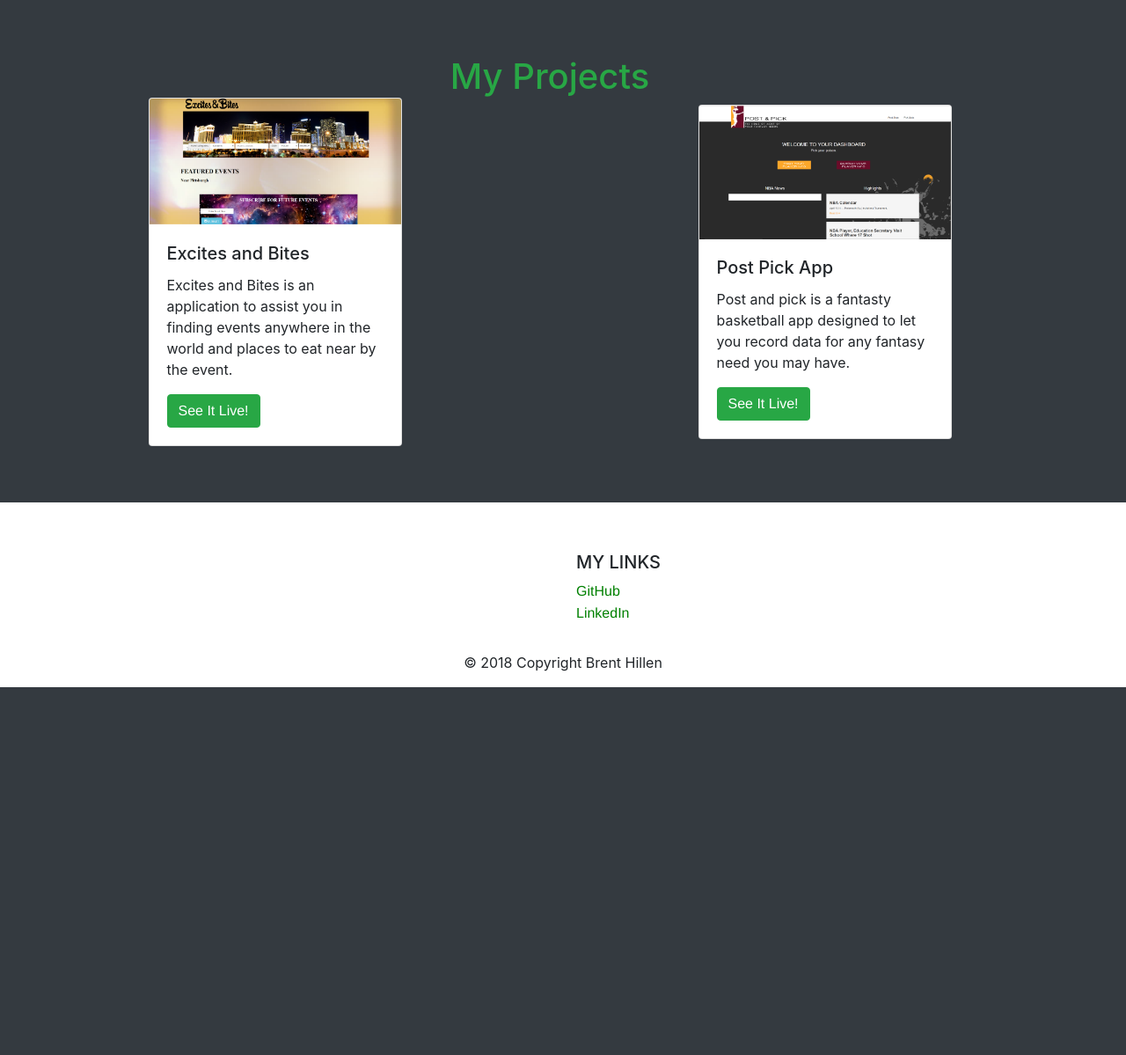
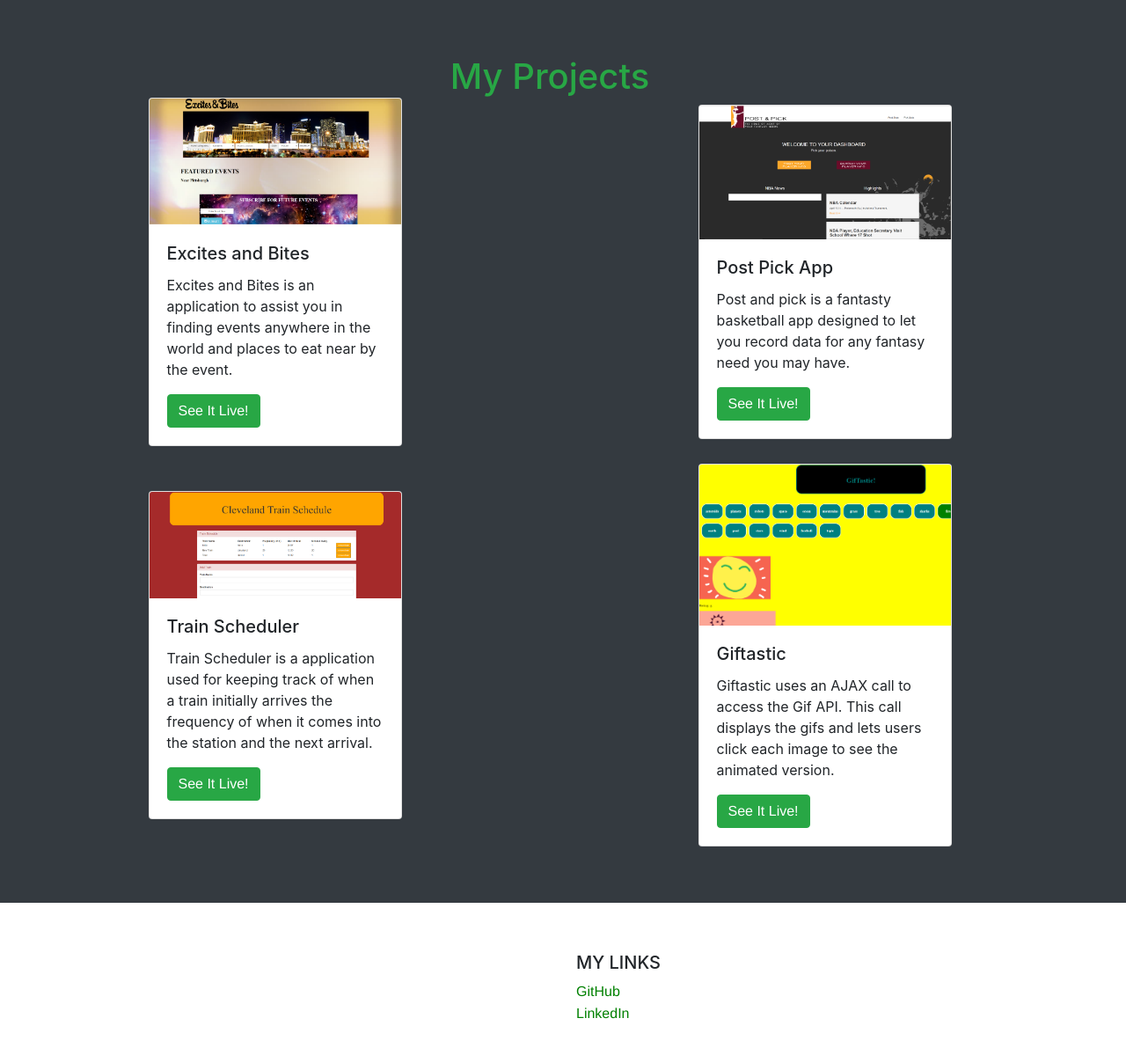
Before and after one commit to bhill7473/NewPortfolio, a PHP site: page /portfolio.html in a window 1280 px wide. Shown: the part 57-1256 px from the top of the page at 88% size. Before the commit the page ends 838 px from the top, so only its background shows below. Run offline with PHP 8.4, Linux system fonts and the light colour scheme.

Commit message:
finish updates

```diff
--- a/assets/css/style.css
+++ b/assets/css/style.css
@@ -22,3 +22,6 @@ form{
 .links:hover{
     color:green;
 }
+#secondRow{
+    margin-top:20px;
+}
--- a/portfolio.html
+++ b/portfolio.html
@@ -52,6 +52,26 @@
                       <p class="card-text">Post and pick is a fantasty basketball app
                             designed to let you record data for any fantasy need you may have.</p>
                       <a href="https://postpick-app.herokuapp.com/" class="btn btn-success">See It Live!</a>
+                    </div>
+            </div>
+
+          </div>
+          <div id="secondRow" class="row col-lg-12">
+
+            <div class="card" style="width: 18rem;">
+                    <img class="card-img-top" src="assets/images/train.png" alt="Card image cap">
+                    <div class="card-body">
+                      <h5 class="card-title">Train Scheduler</h5>
+                      <p class="card-text">Train Scheduler is a application used for keeping track of when a train initially arrives the frequency of when it comes into the station and the next arrival.</p>
+                      <a href="https://bhill7473.github.io/Train-Scheduler/" class="btn btn-success">See It Live!</a>
+                    </div>
+            </div>
+            <div class="card" style="width: 18rem;">
+                    <img class="card-img-top" src="assets/images/gif.png" alt="Card image cap">
+                    <div class="card-body">
+                      <h5 class="card-title">Giftastic</h5>
+                      <p class="card-text">Giftastic uses an AJAX call to access the Gif API. This call displays the gifs and lets users click each image to see the animated version.</p>
+                      <a href="https://bhill7473.github.io/GifTastic/" class="btn btn-success">See It Live!</a>
                     </div>
             </div>
 
```
Also changed, not shown: assets/images/gif.png (added), assets/images/train.png (added).
